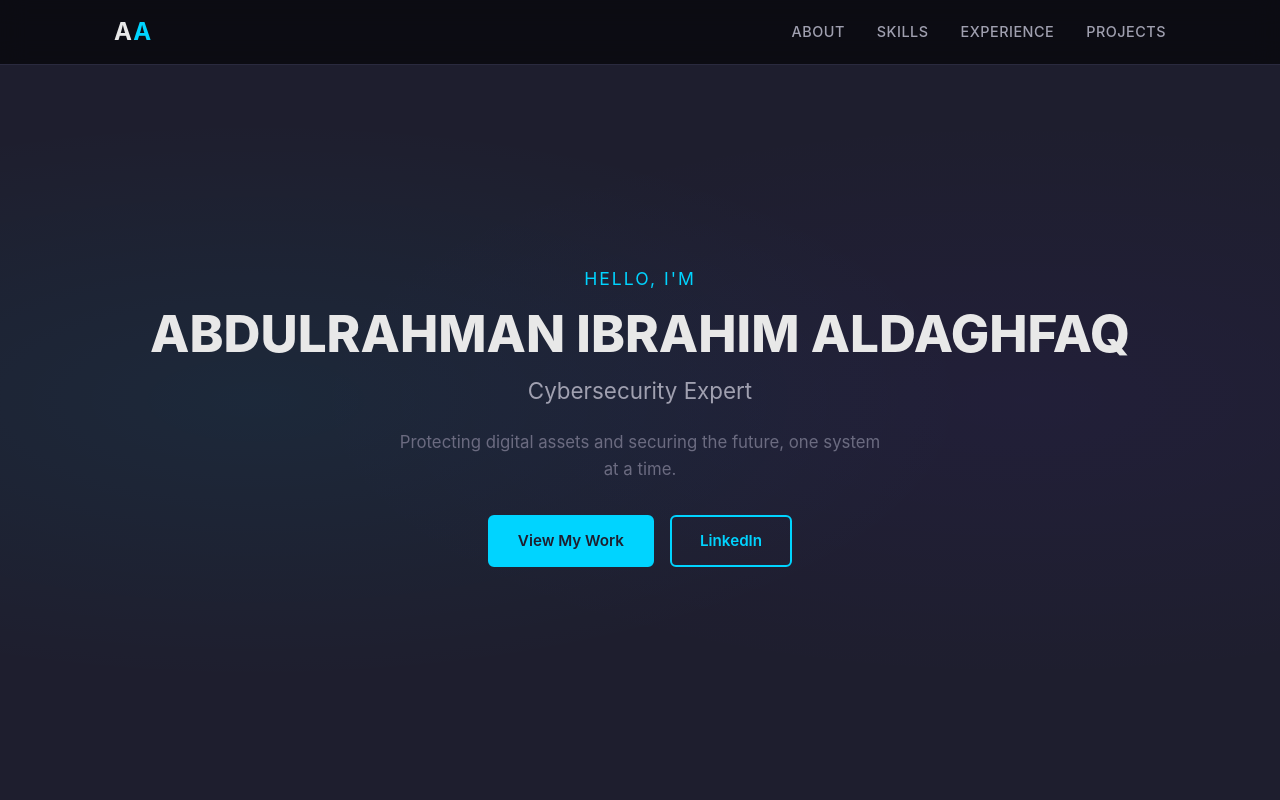
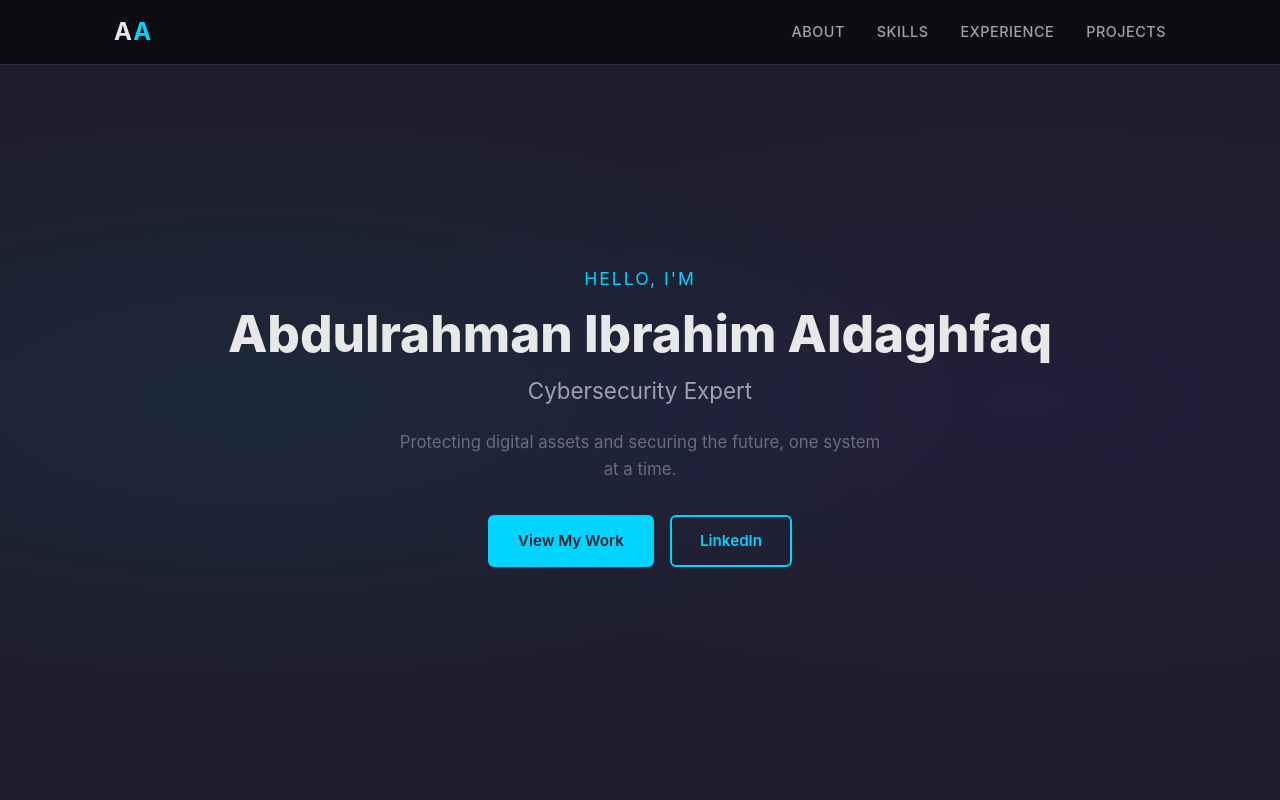
Before and after one commit to d7m112/Mywebsite, a plain HTML site: page index.html in a window 1280 px wide. Shown: the top 800 px of the page. Drawn offline with Linux system fonts and the light colour scheme.

Commit message:
Revert name to normal capitalization
Co-Authored-By: Claude Opus 4.6 <noreply@anthropic.com>

```diff
--- a/index.html
+++ b/index.html
@@ -3,7 +3,7 @@
 <head>
     <meta charset="UTF-8">
     <meta name="viewport" content="width=device-width, initial-scale=1.0">
-    <title>ABDULRAHMAN IBRAHIM ALDAGHFAQ | Cybersecurity Expert</title>
+    <title>Abdulrahman Ibrahim Aldaghfaq | Cybersecurity Expert</title>
     <style>
         /* === Reset & Base === */
         *, *::before, *::after {
@@ -553,7 +553,7 @@
     <section id="hero">
         <div class="hero-content">
             <p class="hero-greeting">Hello, I'm</p>
-            <h1 class="hero-name">ABDULRAHMAN IBRAHIM ALDAGHFAQ</h1>
+            <h1 class="hero-name">Abdulrahman Ibrahim Aldaghfaq</h1>
             <p class="hero-title">Cybersecurity Expert</p>
             <p class="hero-desc">Protecting digital assets and securing the future, one system at a time.</p>
             <div class="hero-buttons">
@@ -711,7 +711,7 @@
     <!-- Footer -->
     <footer>
         <div class="container">
-            <p>&copy; 2026 ABDULRAHMAN IBRAHIM ALDAGHFAQ. All rights reserved.</p>
+            <p>&copy; 2026 Abdulrahman Ibrahim Aldaghfaq. All rights reserved.</p>
         </div>
     </footer>
 
```
